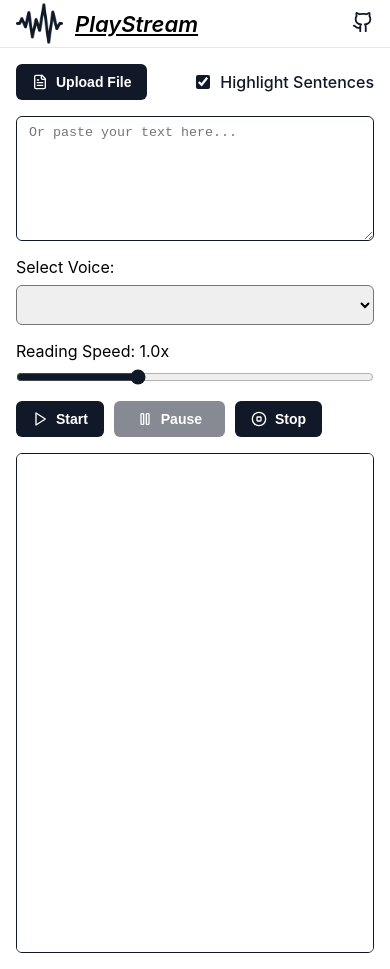
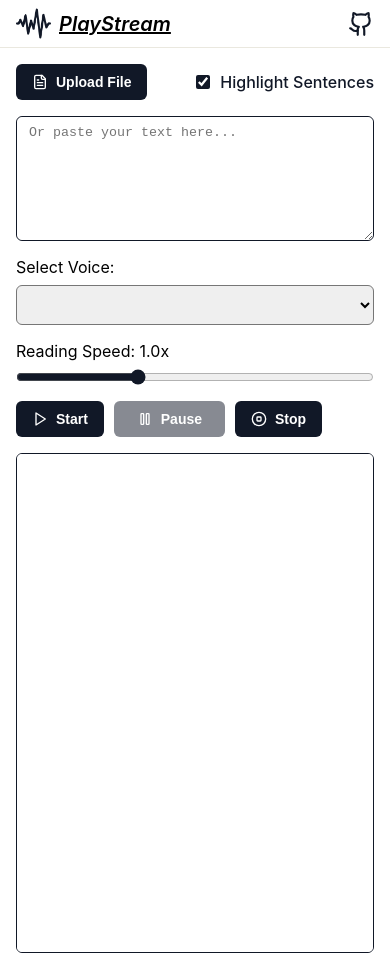
Before and after one commit to vikrantaroraa/play-stream, a React (Vite) app: page / in a window 390 px wide. Built offline with nearby package versions, Linux system fonts and the light colour scheme.

Commit message:
feat: exposed host to run app locally in the mobile for testing, chnages icons and fontsize in header

```diff
--- a/package.json
+++ b/package.json
@@ -4,7 +4,7 @@
   "version": "0.0.0",
   "type": "module",
   "scripts": {
-    "dev": "vite",
+    "dev": "vite --host",
     "build": "tsc -b && vite build",
     "lint": "eslint .",
     "preview": "vite preview"
--- a/src/components/PlayStream/index.module.css
+++ b/src/components/PlayStream/index.module.css
@@ -21,10 +21,12 @@
   gap: 12px;
   text-align: center;
   cursor: pointer;
+  align-items: center;
 }
 
 .logo {
-  height: 100%;
+  height: 40px;
+  width: 40px;
 }
 
 .logo img {
@@ -44,6 +46,13 @@
   gap: 22px;
   display: flex;
   align-items: center;
+  justify-content: center;
+}
+
+.links a {
+  display: flex;
+  align-items: center;
+  justify-content: center;
 }
 
 .app-container {
@@ -146,3 +155,19 @@ input[type="range"] {
   display: flex;
   gap: 10px;
 }
+
+@media screen and (max-width: 768px) {
+  .app-name {
+    font-size: 20px;
+  }
+}
+
+@media screen and (max-width: 640px) {
+  .logo-and-app-name {
+    gap: 8px;
+  }
+  .logo {
+    height: 35px;
+    width: 35px;
+  }
+}
--- a/src/components/PlayStream/index.tsx
+++ b/src/components/PlayStream/index.tsx
@@ -355,7 +355,7 @@ const PlayStream = () => {
             rel="noopener"
             title="github-repo-link"
           >
-            <Github color="#111827" size={22} />
+            <Github color="#111827" size={26} />
           </a>
         </div>
       </div>
```
